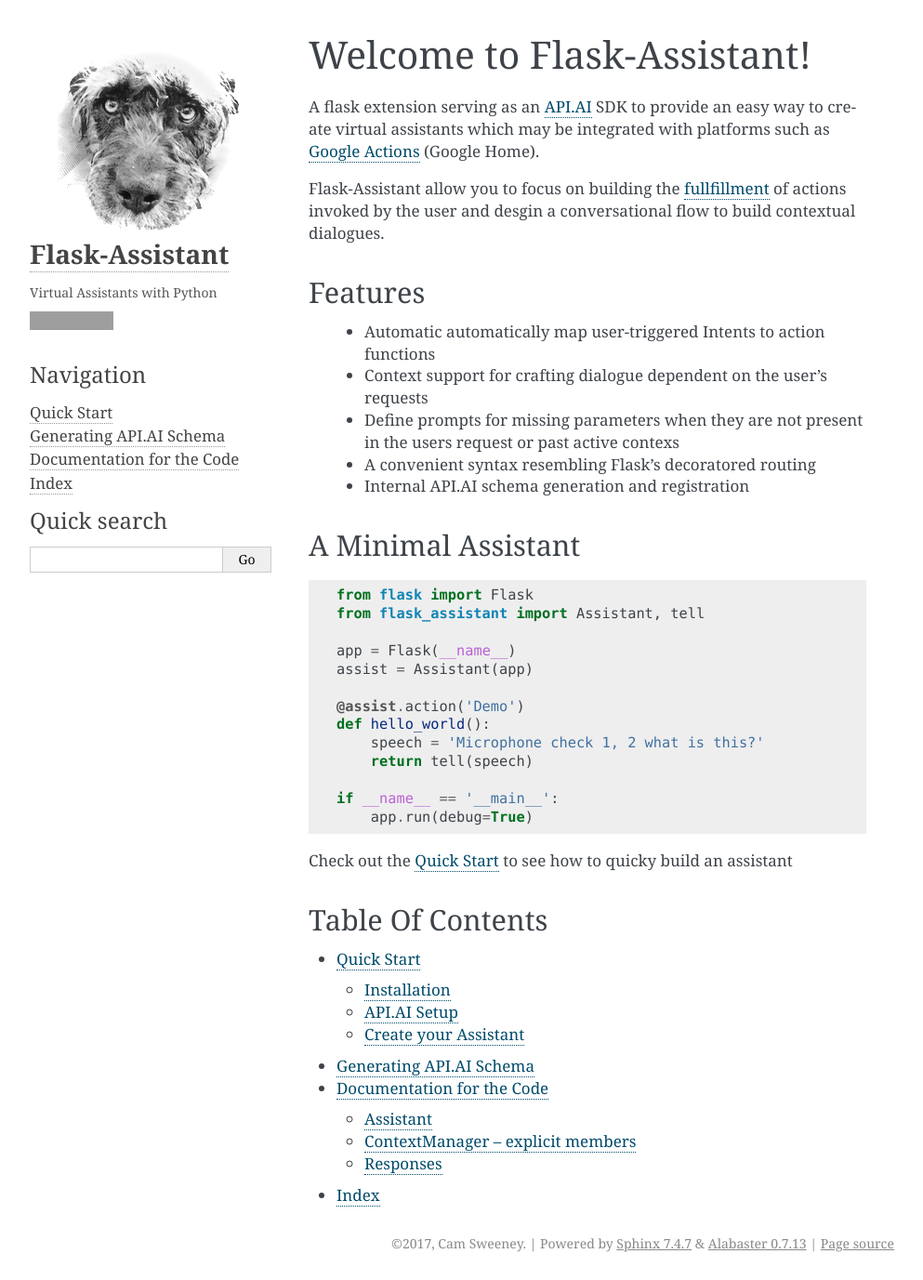
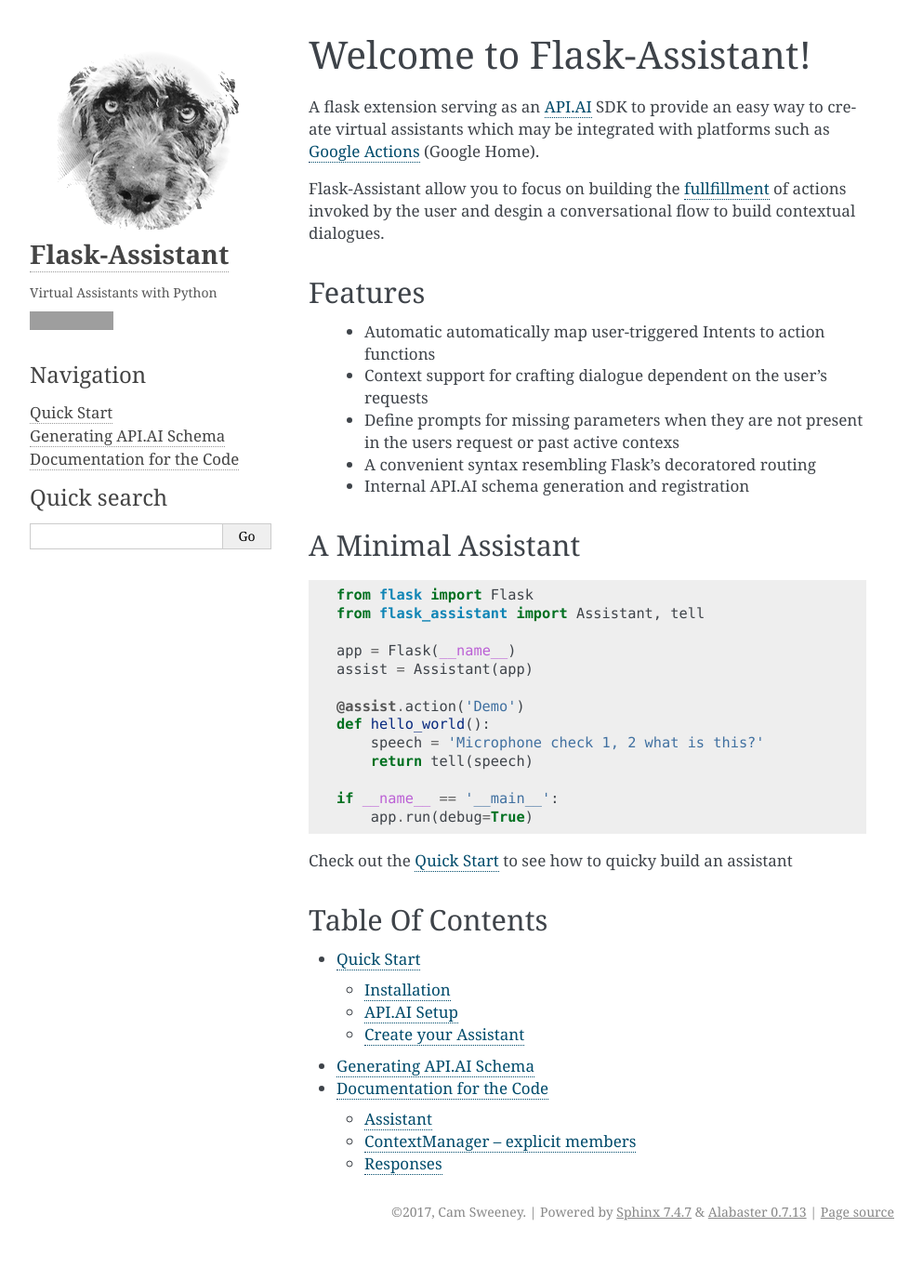
Before and after one commit to treethought/flask-assistant, a Sphinx documentation site: the page built from docs/source/index.rst, in a window 1280 px wide. Shown: the whole page at 93% size, without its empty margins (148-1141 px from the left). Built offline with Sphinx 7.4.7, drawn with Linux system fonts in a browser that asks for light colours; pages that are not in the unit, such as notebooks, are missing from menus; after the commit the page ends 1343 px from its top, so only the background shows below that; grey boxes are pictures that could not be loaded.

```diff
--- a/docs/source/conf.py
+++ b/docs/source/conf.py
@@ -39,7 +39,7 @@ extensions = ['sphinx.ext.autodoc',
     'sphinx.ext.todo',
     'sphinx.ext.coverage',
     'sphinx.ext.viewcode',
-    'sphinx.ext.githubpages',
+    # 'sphinx.ext.githubpages',
     # 'flaskdocext'
     ]
 
--- a/docs/source/contents.rst.inc
+++ b/docs/source/contents.rst.inc
@@ -8,4 +8,3 @@ Table Of Contents
    quick_start
    generate_schema
    code
-   genindex
```
